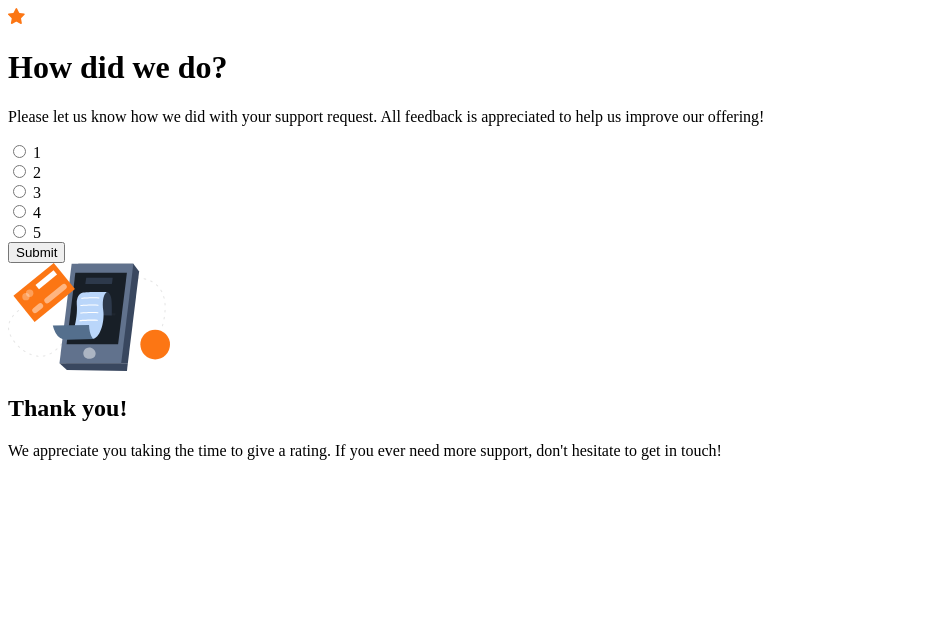
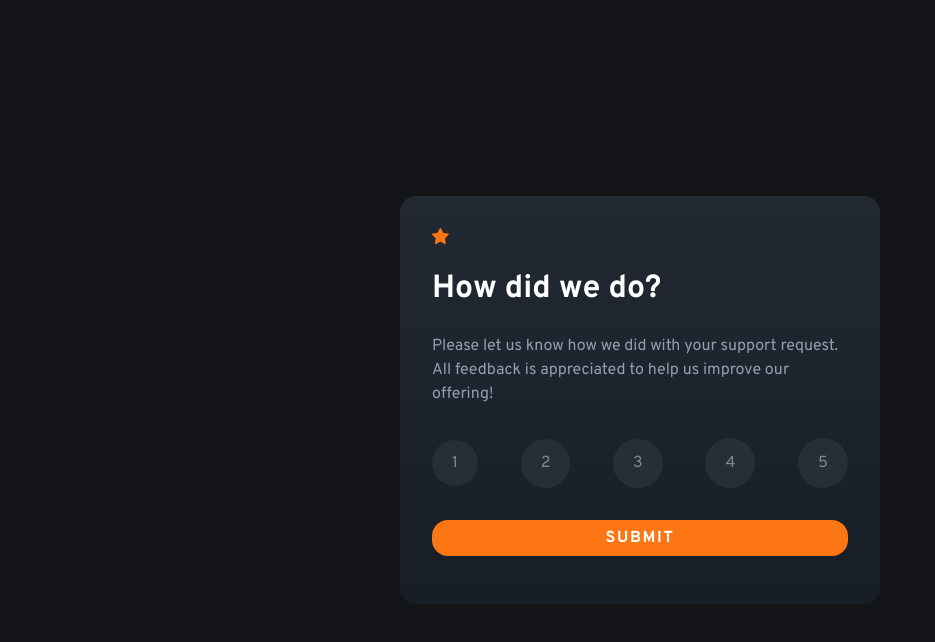
Before and after one commit to savvystrider/fem-interactive-rating-component, a plain HTML site: page index.html in a window 1280 px wide. Shown: the whole page, without its empty margins (0-935 px from the left). Drawn offline with Linux system fonts and the light colour scheme.

Commit message:
adds styles and updates markup

```diff
--- a/index.html
+++ b/index.html
@@ -23,6 +23,7 @@
             feedback is appreciated to help us improve our offering!
           </p>
           <form>
+            <div class="form-elements">
               <div class="form-element">
                 <input
                   type="radio"
@@ -68,6 +69,7 @@
                 />
                 <label for="step-five">5</label>
               </div>
+            </div>
             <button class="btn submit-btn">Submit</button>
           </form>
         </div>
--- a/styles.css
+++ b/styles.css
@@ -0,0 +1,107 @@
+:root {
+  --clr-orangish: #fc7613;
+}
+
+*,
+*::before,
+*::after {
+  box-sizing: border-box;
+}
+
+body {
+  margin: 0;
+  padding: 2em;
+  font-family: Overpass, sans-serif;
+  display: grid;
+  min-height: 100vh;
+  place-items: center;
+  background-color: #141519;
+  line-height: 1.5;
+}
+
+img {
+  display: block;
+  max-width: 100%;
+}
+
+h1 {
+  color: white;
+}
+
+p {
+  color: hsl(217, 12%, 63%);
+}
+
+.radio-input {
+  position: absolute;
+  top: -9000px;
+  left: -9000px;
+  opacity: 0;
+}
+
+label {
+  display: block;
+  cursor: pointer;
+  background-color: #272e38;
+  aspect-ratio: 1;
+  border-radius: 50%;
+  color: #7f8891;
+  padding: 0.25em 1.25em;
+  font-family: inherit;
+  display: grid;
+  place-content: center;
+  transition: all 0.15s ease;
+}
+
+label:hover,
+label:focus {
+  background-color: #7e8798;
+  color: white;
+}
+
+input:checked + label {
+  background-color: var(--clr-orangish);
+  color: white;
+}
+
+button {
+  cursor: pointer;
+  display: block;
+  width: 100%;
+  background-color: var(--clr-orangish);
+  color: white;
+  border: 0;
+  padding: 0.5em;
+  text-transform: uppercase;
+  font-family: inherit;
+  font-weight: bold;
+  font-size: 1rem;
+  border-radius: 1em;
+  letter-spacing: 0.1em;
+  margin-block: 1em;
+  transition: all 0.15s ease;
+}
+
+button:hover,
+button:focus {
+  background-color: white;
+  color: var(--clr-orangish);
+}
+
+.card {
+  background: linear-gradient(180deg, #222933 0%, #171e28 100%);
+  padding: 2em;
+  border-radius: 1em;
+  max-width: 30rem;
+}
+
+.success-container {
+  display: none;
+}
+
+.form-elements {
+  display: flex;
+  justify-content: space-between;
+  align-items: center;
+  margin-block: 2em;
+}
```
Lines whose indentation alone changed are shown as unchanged.
